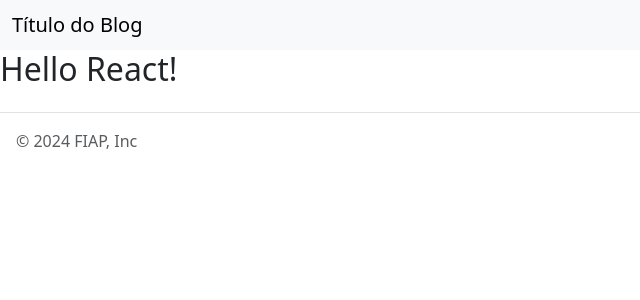
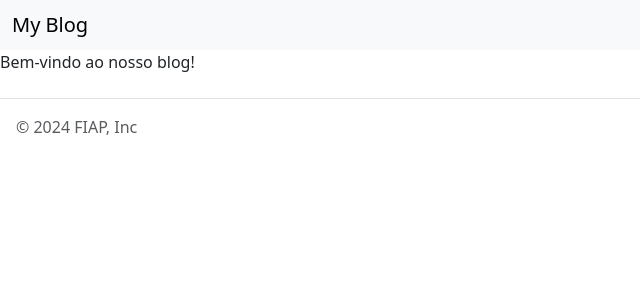
Before and after one commit to juliocmoliveira/Frontend-Engineering-Blog, a React (Vite) app: page / in a window 1280 px wide. Shown: the top 300 px of the page, without its empty margins (0-640 px from the left). Built offline with nearby package versions, Linux system fonts and the light colour scheme.

Commit message:
feat: Add component Layout

```diff
--- a/src/App.jsx
+++ b/src/App.jsx
@@ -1,13 +1,12 @@
-import Footer from "./components/Footer";
-import Header from "./components/Header";
+import Layout from "./components/Layout";
 
 function App() {
   return (
-    <>
-      <Header title="Título do Blog" />
-      <h2>Hello React!</h2>
-      <Footer></Footer>
-    </>
+    <Layout>
+        <main>
+          <p>Bem-vindo ao nosso blog!</p>
+        </main>
+    </Layout>
   )
 }
 
--- a/src/components/Footer/index.jsx
+++ b/src/components/Footer/index.jsx
@@ -11,6 +11,6 @@ function Footer({ text = '© 2024 FIAP, Inc' }) {
 }
 Footer.propTypes = {
     text: PropTypes.string.isRequired
-  };
+};
 
 export default Footer;
--- a/src/components/Header/index.jsx
+++ b/src/components/Header/index.jsx
@@ -13,6 +13,6 @@ function Header({ title = "My Blog" }) {
 }
 Header.propTypes = {
     title: PropTypes.string.isRequired
-  };
+};
 
 export default Header;
--- /dev/null
+++ b/src/components/Layout/index.jsx
@@ -0,0 +1,18 @@
+import PropTypes from 'prop-types';
+import Header from '../Header';
+import Footer from '../Footer';
+
+function Layout({ children }) {
+    return (
+        <>
+            <Header/>
+                { children }
+            <Footer/>
+        </>
+    );
+}
+Layout.propTypes = {
+    children: PropTypes.string.isRequired
+};
+
+export default Layout;
```
